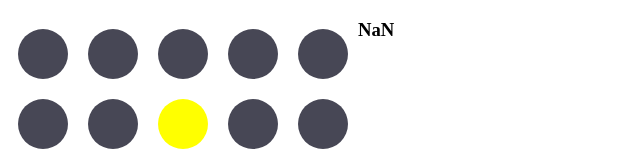
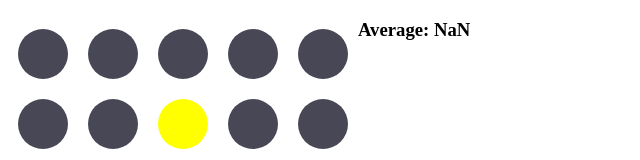
Before and after one commit to Krille1994/reaksjontid, a plain HTML site: page index.html in a window 1280 px wide. Shown: the top 160 px of the page, without its empty margins (0-640 px from the left). Drawn offline with Linux system fonts and the light colour scheme.

Commit message:
Update index.html

```diff
--- a/index.html
+++ b/index.html
@@ -7,6 +7,9 @@
     <title>Reaksjonstid</title>
 
     <style>
+        body {
+            user-select: none;
+        }
         .div {
             background-color: rgb(71, 71, 85);
             border-radius: 50%;
@@ -63,7 +66,7 @@
             }
             // average = sum / score.length -1;
             // html += `<h3>${average}</h3>`
-            html += `<h3>${average}</h3>`
+            html += `<h3>Average: ${average}</h3>`
             document.getElementById("app").innerHTML = html;
 
             // for (let x = score.length; x > 0; x--) {
```
